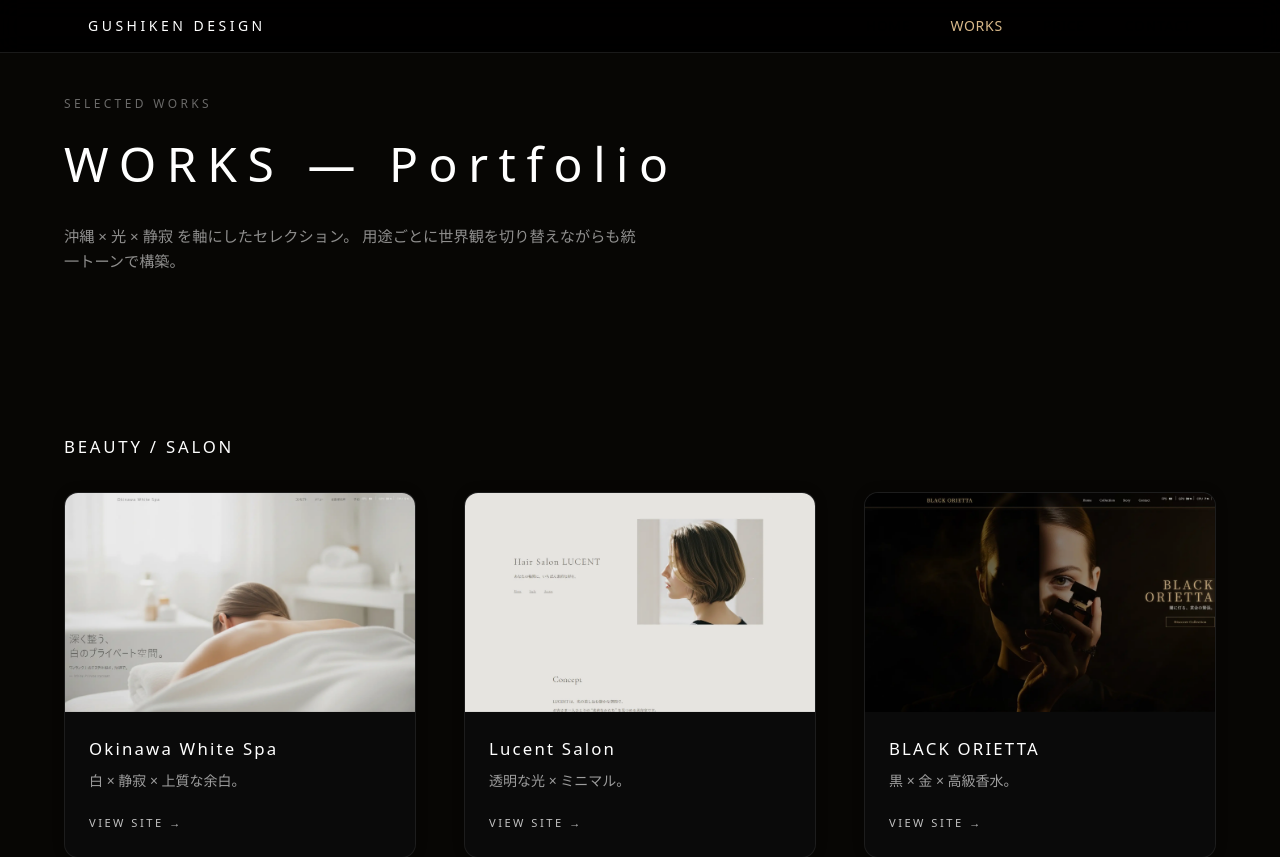
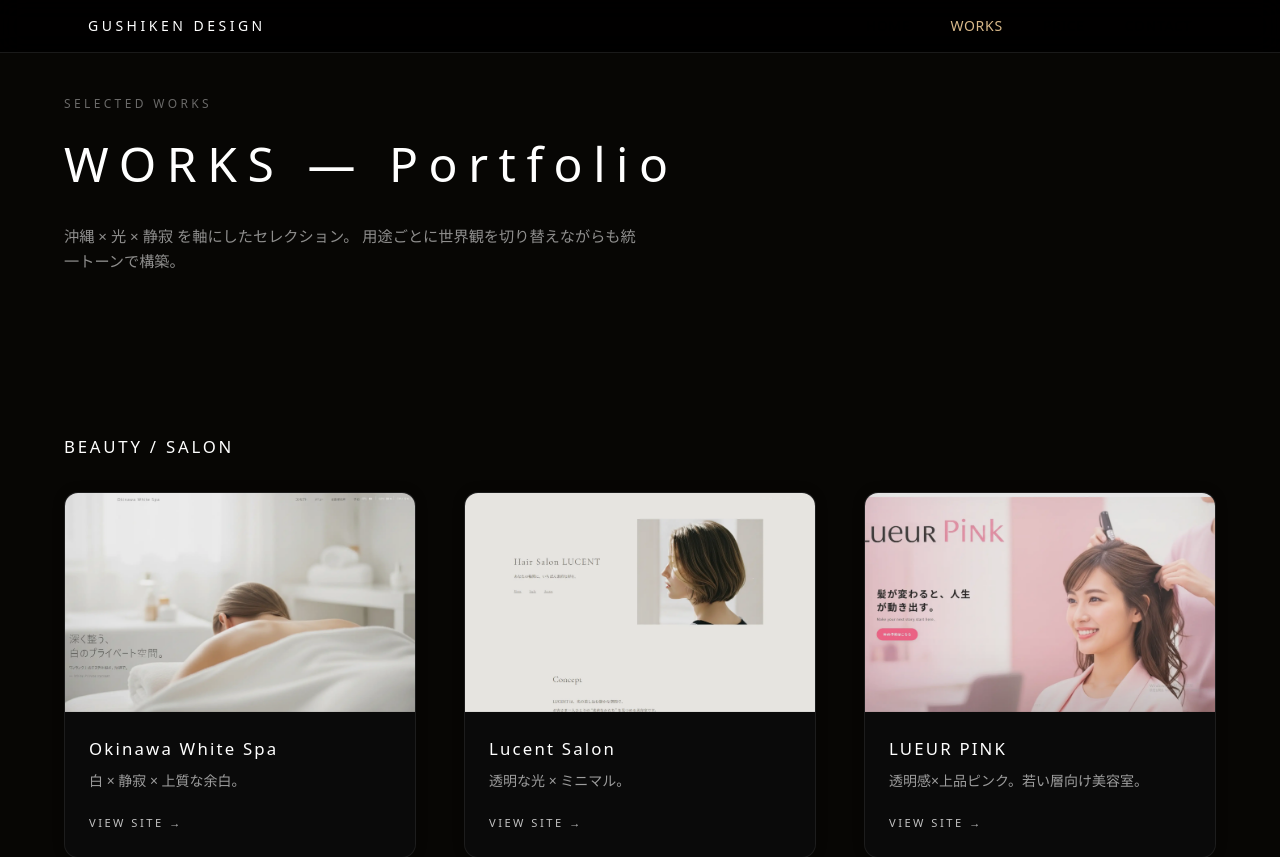
Before and after one commit to gushiyuu123-glitch/gushiken-base, a React (Vite) app: page /works in a window 1280 px wide. Shown: the top 857 px of the page. Built offline with nearby package versions, Linux system fonts and the light colour scheme; a web font is replaced by a local one.

Commit message:
test: auto deploy check

```diff
--- a/src/pages/WorksList.jsx
+++ b/src/pages/WorksList.jsx
@@ -6,6 +6,8 @@ import WorkItem from "../components/WorkItem";
 import spaImg from "../assets/works/spa.webp";
 import lucentImg from "../assets/works/lucent.webp";
 import oriettaImg from "../assets/works/orietta.webp";
+import lueurpinkImg from "../assets/works/lueurpink.webp";
+
 
 import okinawa1 from "../assets/works/okinawa1.webp";
 import okinawa2 from "../assets/works/okinawa2.webp";
@@ -62,6 +64,13 @@ export default function WorksList() {
           <Category title="BEAUTY / SALON">
             <WorkItem title="Okinawa White Spa" desc="白 × 静寂 × 上質な余白。" link="https://okinawa-white-spa.vercel.app" img={spaImg} />
             <WorkItem title="Lucent Salon" desc="透明な光 × ミニマル。" link="https://lucent-salon.vercel.app" img={lucentImg} />
+            <WorkItem
+  title="LUEUR PINK"
+  desc="透明感×上品ピンク。若い層向け美容室。"
+  link="https://lueur-pink.vercel.app"
+  img={lueurpinkImg}
+/>
+
             <WorkItem title="BLACK ORIETTA" desc="黒 × 金 × 高級香水。" link="https://black-orietta.vercel.app" img={oriettaImg} />
           </Category>
 
```
Also changed, not shown: src/assets/works/lueurpink.webp (added).
